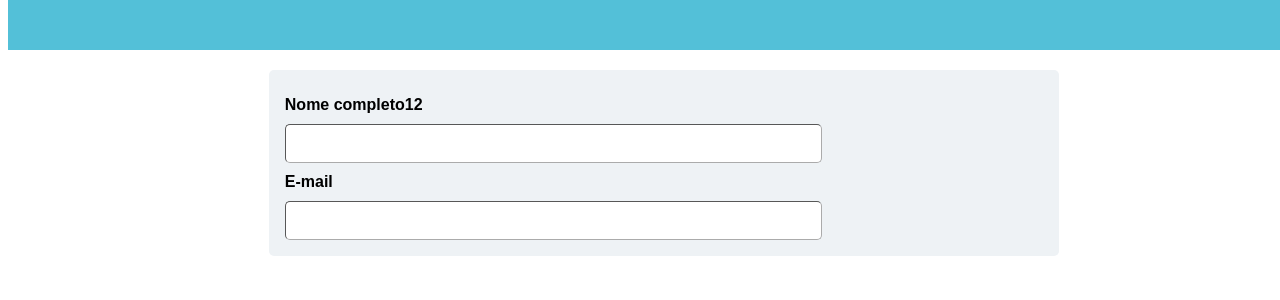
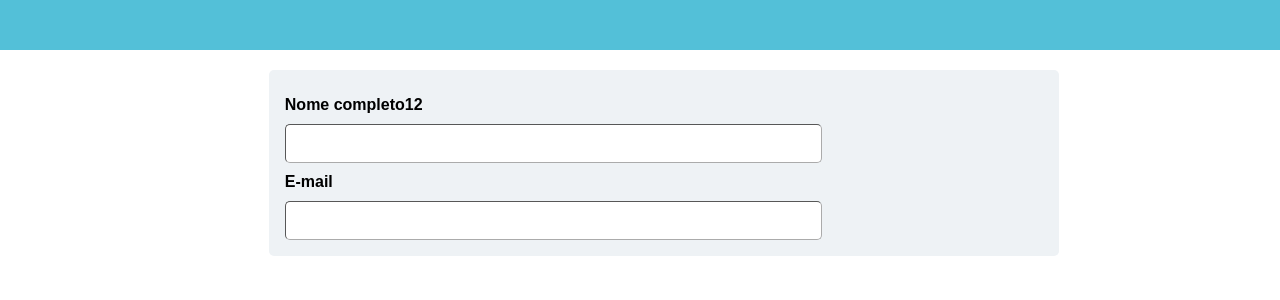
Before and after one commit to williamtdepaula/WEB-PI, a React (Create React App) app: page /registro in a window 1280 px wide. Shown: the top 300 px of the page. Built offline with nearby package versions, Linux system fonts and the light colour scheme.

Commit message:
header corrected

```diff
--- a/src/components/base_page/style.css
+++ b/src/components/base_page/style.css
@@ -6,6 +6,8 @@
 .Header{
     position: fixed;
     top: 0;
+    left: 0;
+    right: 0;
     width: 100vw;
     height: 50px;
     background-color: #53C0D8;
```
